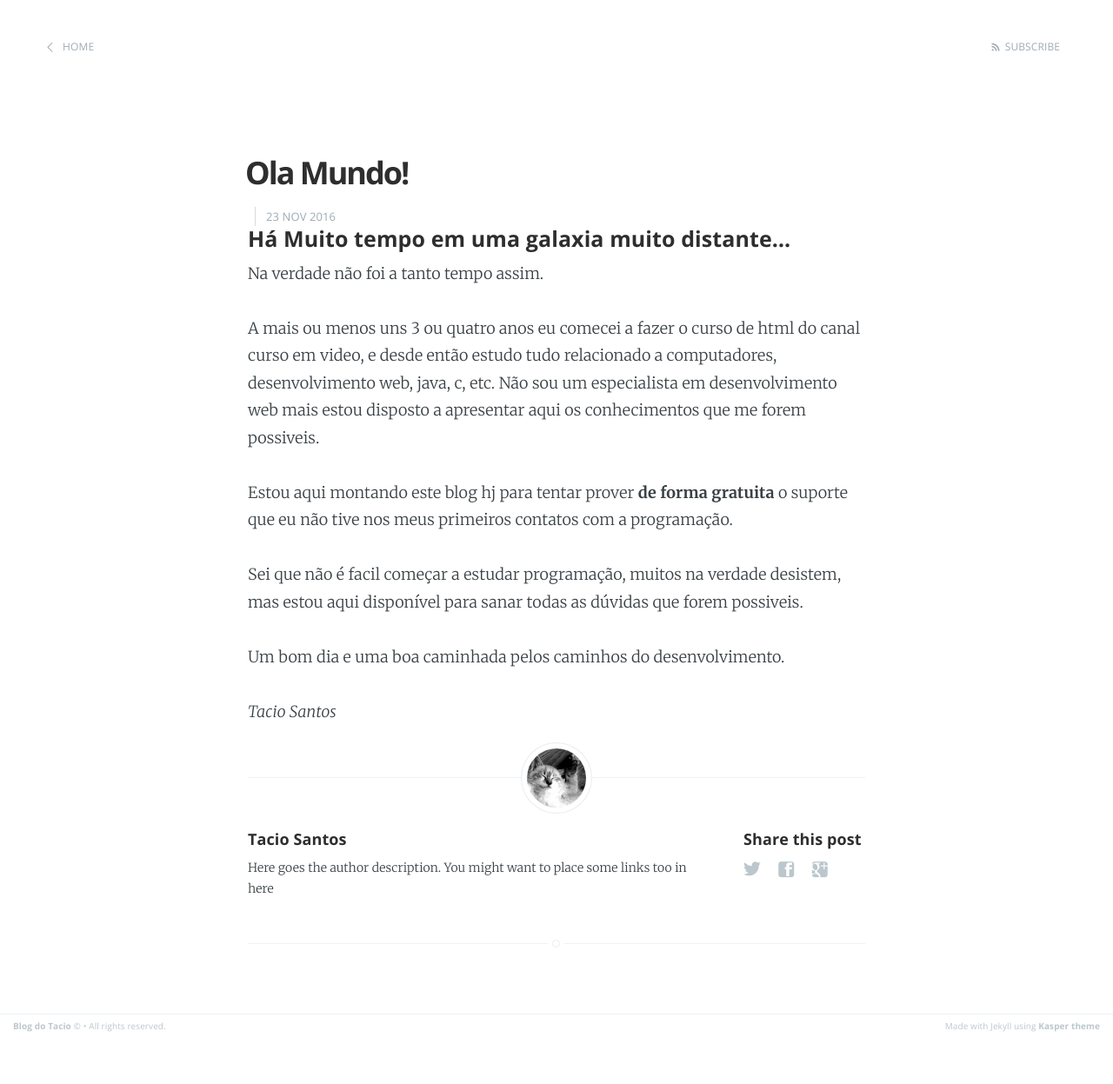
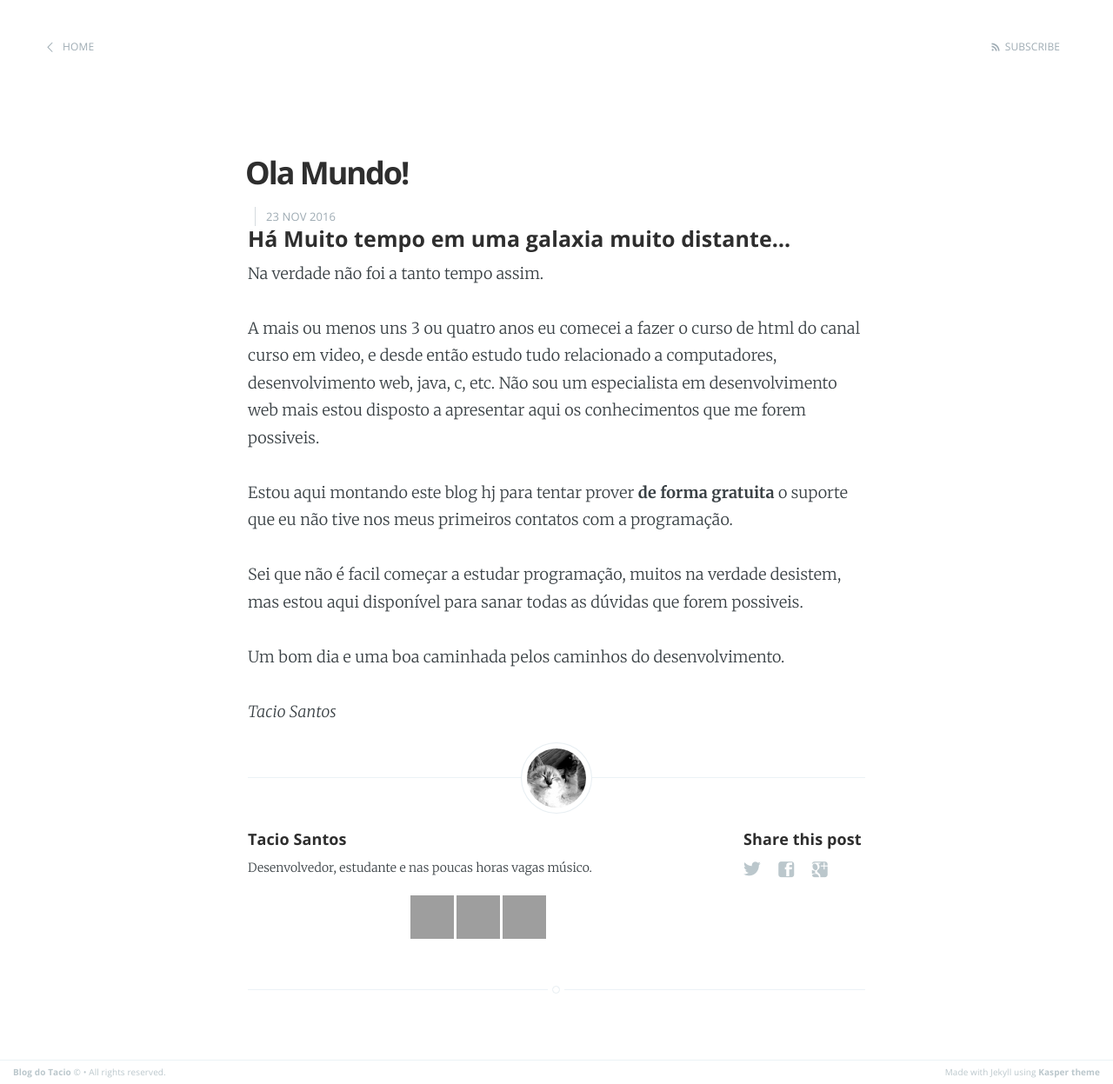
Before and after one commit to taciosantosblog/taciosantosblog.github.io, a Jekyll site: the page built from _posts/2016-11-23-hello_world.md, in a window 1280 px wide. Shown: the whole page at 87% size. Built offline with Jekyll 4.4.1, drawn with Linux system fonts in a browser that asks for light colours; comment, search, counter and statistics services are not loaded; before the commit the page ends 1194 px from its top, so only the background shows below that; grey boxes are pictures that could not be loaded.

Commit message:
configuracao do perfil

```diff
--- a/_layouts/post.html
+++ b/_layouts/post.html
@@ -72,8 +72,12 @@ post_class: post-template
                     <h4> {{ site.author }} </h4>
                     <!-- Author Bio -->
                     <p>
-                        Here goes the author description. You might want to place some links too in here
+                        Desenvolvedor, estudante e nas poucas horas vagas músico.
                     </p>
+			<p style="text-align: center; margin-top: 20px">
+			<a href="https://twitter.com/tacios53" target="_blank"><img src="https://ap.imagensbrasil.org/images/2016/11/18/54de15ce0f710d66485a77a385bae07c.png" border="0" style="width:50px;height:50px"></a>
+			<a href="https://br.pinterest.com/tacios53/" target="_blank"><img src="https://ap.imagensbrasil.org/images/2016/11/18/d263b56f45b296ffda9ac54379bbc339.png" border="0" style="width:50px;height:50px"></a>
+			<a href="https://github.com/tacios53" target="_blank"><img src="https://ap.imagensbrasil.org/images/2016/11/18/294bd6099f90961c6a533ad07ec7e8ef.png" border="0" style="width:50px;height:50px"></a> </p>
                 </section>
             {% endif %}
 
```
Also changed, not shown: 2 other files.
